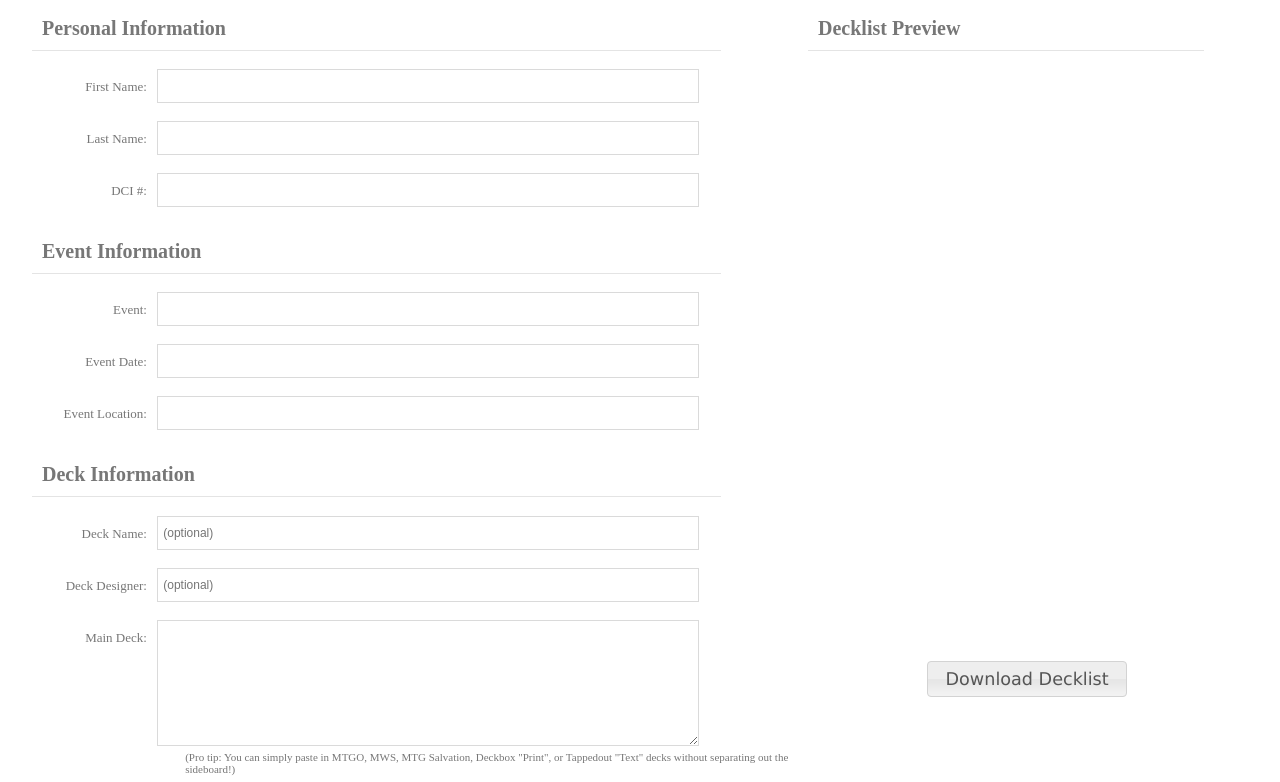
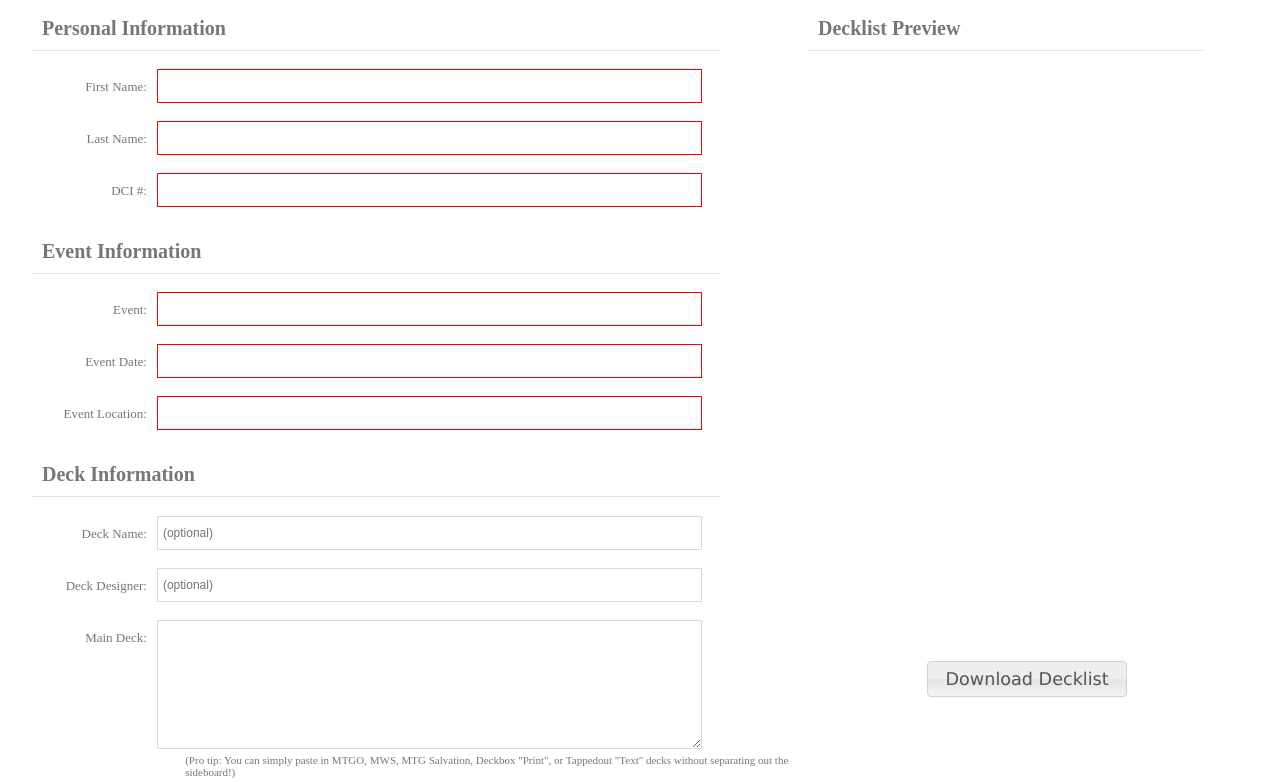
Before and after one commit to april/decklist, a plain HTML site: page index.html in a window 1280 px wide. Shown: the top 782 px of the page. Drawn offline with Linux system fonts and the light colour scheme; a script that the page names is missing.

Commit message:
added html5 validation, improved input/textarea styles
While this does give the user some visual feedback regarding their input,
we still need to add some JS validation to fix problems before rendering
PDFs.

```diff
--- a/css/decklist.css
+++ b/css/decklist.css
@@ -66,6 +66,7 @@ h2 {
 	width: 70%;
 	font-size: 12px;
 	line-height: 15px;
+	padding-left: 5px;
 }
 
 .left input[disabled] {
@@ -74,6 +75,8 @@ h2 {
 
 .left textarea {
 	height: 120px;
+	padding-top: 5px;
+	resize: vertical;
 }
 
 .left #protip {
@@ -112,3 +115,15 @@ h2 {
 	display: block;
 	text-align: center;
 }
+
+input:required:invalid, input:focus:invalid,
+textarea:required:invalid,
+input.error, textarea.error {
+	border-color: red;
+	box-shadow: none;
+}
+
+input:required:valid,
+textarea:required:valid {
+	border-color: green;
+}
--- a/index.html
+++ b/index.html
@@ -32,37 +32,37 @@
 					<h2>Personal Information</h2>
 					<label for="firstname">
 						<span>First Name:</span>
-						<input type="text" id="firstname">
+						<input type="text" id="firstname" required>
 					</label>
 					<label for="lastname">
 						<span>Last Name:</span>
-						<input type="text" id="lastname">
+						<input type="text" id="lastname" required>
 					</label>
 					<label for="dcinumber">
 						<span>DCI #:</span>
-						<input type="text" id="dcinumber">
+						<input type="text" id="dcinumber" required pattern="\d{1,10}">
 					</label>
 					<h2>Event Information</h2>
 					<label for="event">
 						<span>Event:</span>
-						<input type="text" id="event">
+						<input type="text" id="event" required>
 					</label>
 					<label for="eventdate">
 						<span>Event Date:</span>
-						<input type="text" id="eventdate">
+						<input type="text" id="eventdate" required pattern="\d{4}-\d{2}-\d{2}">
 					</label>
 					<label for="eventlocation">
 						<span>Event Location:</span>
-						<input type="text" id="eventlocation">
+						<input type="text" id="eventlocation" required>
 					</label>
 					<h2>Deck Information</h2>
 					<label for="deckname">
 						<span>Deck Name:</span>
-						<input type="text" id="deckname" placeholder=" (optional)">
+						<input type="text" id="deckname" placeholder="(optional)">
 					</label>
 					<label for="deckdesigner">
 						<span>Deck Designer:</span>
-						<input type="text" id="deckdesigner" placeholder=" (optional)">
+						<input type="text" id="deckdesigner" placeholder="(optional)">
 					</label>
 					<label for="deckmain">
 						<span>Main Deck:</span>
```
